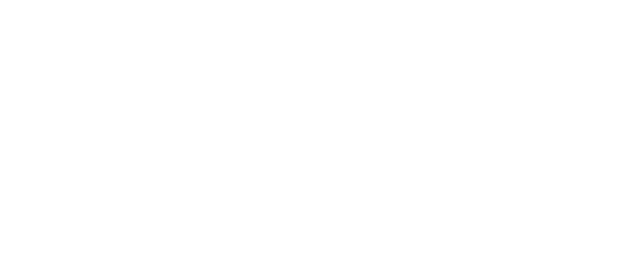
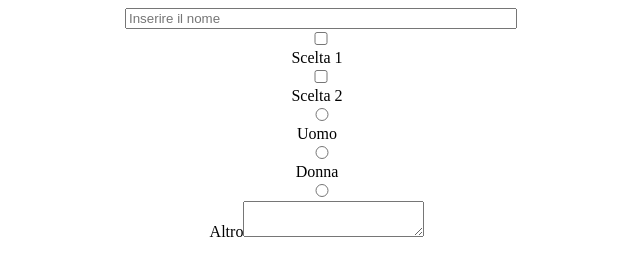
Before and after one commit to Rexeref/Forms1, a plain HTML site: page Ex. 2/index.html in a window 1280 px wide. Shown: the whole page, without its empty margins (331-971 px from the left). Drawn offline with Linux system fonts and the light colour scheme.

Commit message:
Exercise 2 Done

```diff
--- a/Ex. 2/index.html
+++ b/Ex. 2/index.html
@@ -1,6 +1,17 @@
 <!DOCTYPE html>
 <head>
     <title>Ex Form 2</title>
+    <script src="script.js"></script>
+    <style>
+        body {
+            width: 30vw;
+            padding-left: 35vw;
+            text-align: center;
+        }
+        input {
+            width: 100%;
+        }
+    </style>
 </head>
 <body>
 
--- /dev/null
+++ b/Ex. 2/script.js
@@ -0,0 +1,75 @@
+function createForm(name) {
+    const form = document.createElement('form');
+    form.name = name;
+    document.body.appendChild(form);
+    return form;
+}
+
+function createTextField(id, placeholder, required) {
+    const textField = document.createElement('input');
+    textField.type = 'text';
+    textField.name = 'text_field';
+    textField.id = id;
+    textField.required = required;
+    textField.placeholder = placeholder;
+    return textField;
+}
+
+function createCheckbox(id, label) {
+    const checkboxLabel = document.createElement('label');
+    const checkbox = document.createElement('input');
+    checkbox.id = id;
+    checkbox.type = 'checkbox';
+    checkbox.name = 'checkbox';
+    checkboxLabel.appendChild(checkbox);
+    checkboxLabel.appendChild(document.createTextNode(label));
+    return checkboxLabel;
+}
+
+function createRadio(name, id, label) {
+    const radioLabel = document.createElement('label');
+    const radio = document.createElement('input');
+    radio.type = 'radio';
+    radio.name = name;
+    radio.id = id;
+    radioLabel.appendChild(radio);
+    radioLabel.appendChild(document.createTextNode(label));
+    return radioLabel;
+}
+
+function createTextarea(placeholder, id) {
+    const textarea = document.createElement('textarea');
+    textarea.name = 'textarea';
+    textarea.id = id;
+    textarea.placeholder = placeholder;
+    return textarea;
+}
+
+function createPage(){
+    const form = createForm('principale')
+
+    const nome = createTextField('name', 'Inserire il nome', true)
+
+    const scelta1 = createCheckbox('scelta1', 'Scelta 1')
+    const scelta2 = createCheckbox('scelta2', 'Scelta 2')
+
+    const gUomo = createRadio('genere', 'uomo', 'Uomo');
+    const gDonna = createRadio('genere', 'donna', 'Donna');
+    const gAltro = createRadio('genere', 'altro', 'Altro');
+
+    const testo = createTextarea('', 'areaTesto');
+
+    form.appendChild(nome);
+    form.appendChild(scelta1);
+    form.appendChild(scelta2);
+    form.appendChild(gUomo);
+    form.appendChild(gDonna);
+    form.appendChild(gAltro);
+    form.appendChild(testo);
+}
+
+if (document.readyState === "loading") {
+    document.addEventListener("DOMContentLoaded", createPage);
+} else {
+    createPage();
+}
```
Also changed, not shown: Ex. 1/index.html (+6 -16 lines).
